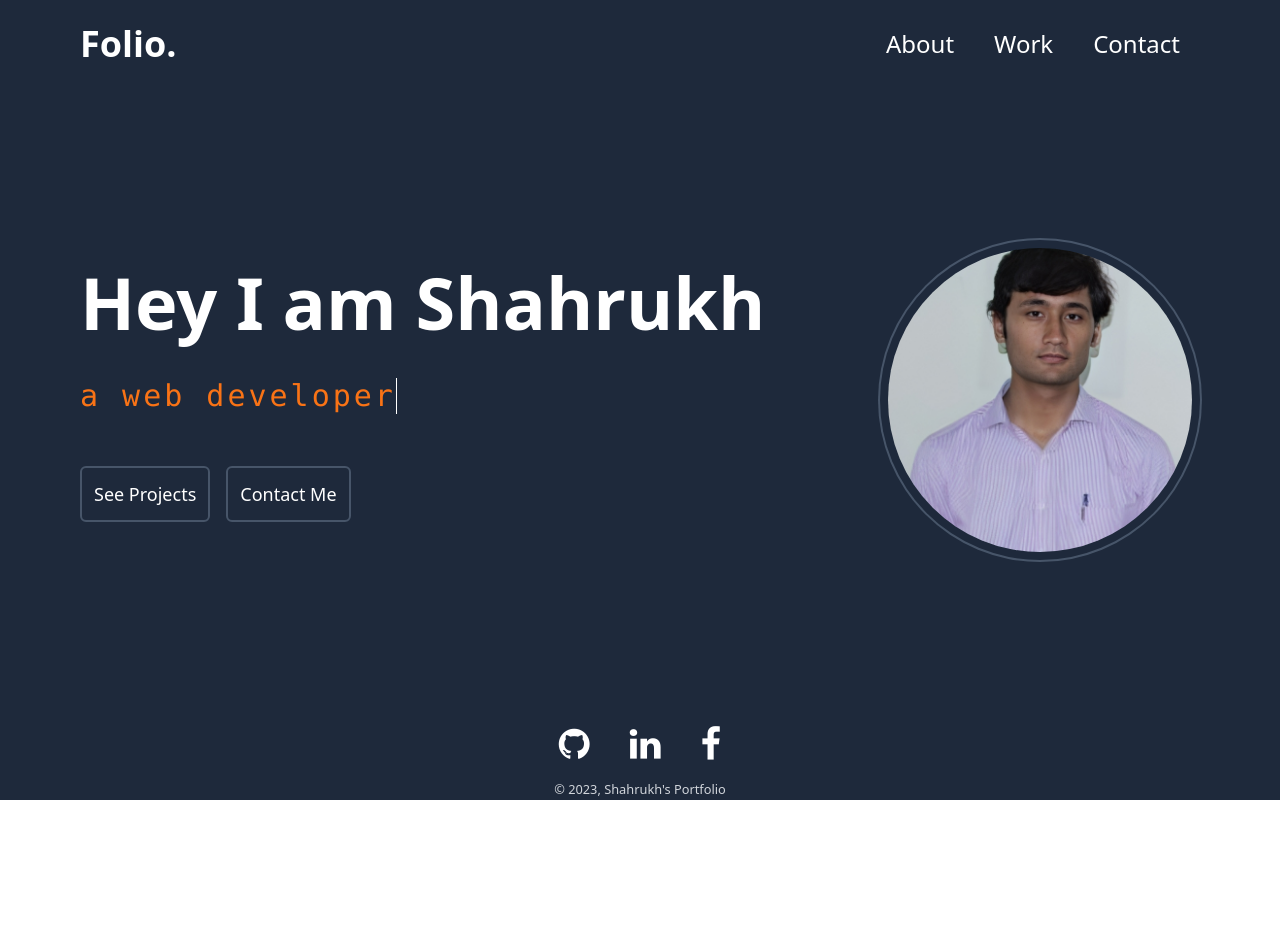
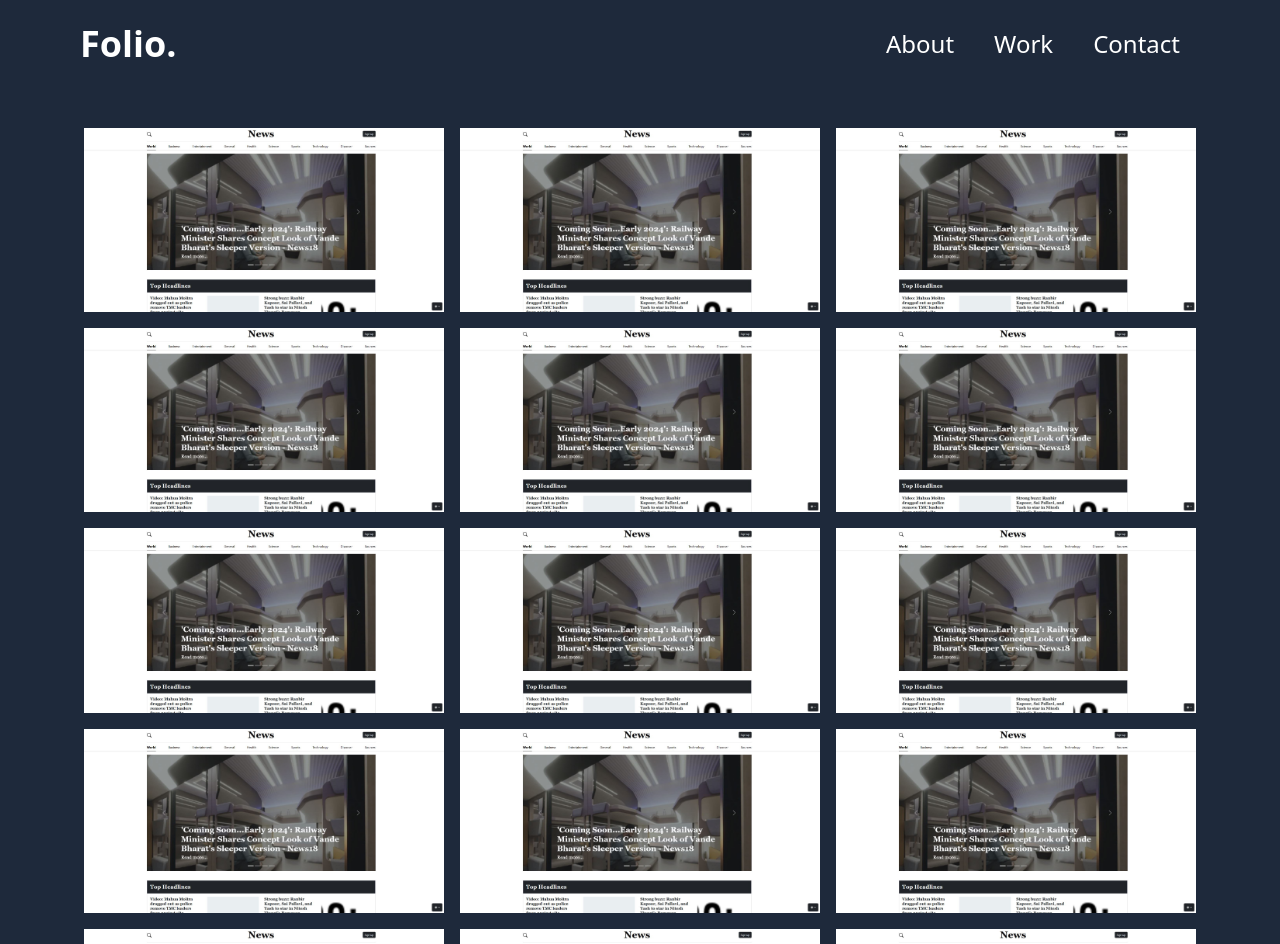
Before and after one commit to srky420/react-portfolio, a React (Create React App) app: page / in a window 1280 px wide. Shown: the top 944 px of the page. Before the commit the page ends 800 px from the top, so only its background shows below. Built offline with nearby package versions, Linux system fonts and the light colour scheme.

Commit message:
Add projects component

```diff
--- a/src/App.js
+++ b/src/App.js
@@ -3,12 +3,13 @@
 import { Navbar } from './components/Navbar';
 import { About } from './components/About';
 import { Footer } from './components/Footer';
+import { Projects } from './components/Projects'
 
 function App() {
   return (
-    <div className="flex flex-col min-h-screen relative">
+    <div className="flex flex-col min-h-screen relative bg-slate-800">
       <Navbar />
-      <About />
+      <Projects />
       <Footer />
     </div>
   );
--- a/src/components/About.js
+++ b/src/components/About.js
@@ -17,7 +17,7 @@
     }
 
     return (
-        <div className="h-screen w-full bg-slate-800 text-white">
+        <div className="w-full text-white">
             <div className="container mx-auto sm:px-5 lg:px-20 2xl:px-40 flex items-center justify-center md:justify-between h-full">
                 <div className="flex flex-col items-center text-center md:items-start gap-y-5 lg:gap-y-10">
                     <h1 className="text-3xl min-[420px]:text-4xl min-[540px]:text-5xl lg:text-6xl xl:text-7xl font-bold lg:text-start">Hey I am Shahrukh</h1>
--- a/src/components/Footer.js
+++ b/src/components/Footer.js
@@ -3,7 +3,7 @@
 // Define component
 export const Footer = () => {
     return (
-        <div className="w-full absolute bottom-0">
+        <div className="mt-auto">
             <div className="container mx-auto px-5 lg:px-20 2xl:px-40">
                 <ul className="flex justify-center gap-x-10 mb-3">
                     <li><a href="#" className="text-white text-2xl sm:text-3xl lg:text-4xl hover:text-slate-300"><i className="fa fa-github"></i></a></li>
--- a/src/components/Navbar.js
+++ b/src/components/Navbar.js
@@ -16,7 +16,7 @@
     }
 
     return (
-        <div className="absolute w-full text-white bg-slate-900 sm:bg-transparent">
+        <div className="text-white bg-slate-900 sm:bg-slate-800 h-fit mb-auto">
             <div className="container mx-auto sm:px-5 lg:px-20 2xl:px-40">
                 <div className="flex flex-col justify-between sm:flex-row sm:items-center">
                     <div className="text-2xl p-3 sm:p-0 sm:text-3xl md:text-4xl font-bold">
--- /dev/null
+++ b/src/components/Projects.js
@@ -0,0 +1,56 @@
+import React from "react";
+
+// Define component
+export const Projects = () => {
+    return (
+        <div className="my-10 bg-slate-800 text-white">
+            <div className="container flex flex-wrap justify-center gap-4 mx-auto sm:px-5 h-full lg:px-20 2xl:px-40 overflow-y-auto">
+                <a>
+                    <img src={require("../img/news-project.JPG")} width={360} />
+                </a>
+                <a>
+                    <img src={require("../img/news-project.JPG")} width={360} />
+                </a>
+                <a>
+                    <img src={require("../img/news-project.JPG")} width={360} />
+                </a>
+                <a>
+                    <img src={require("../img/news-project.JPG")} width={360} />
+                </a>
+                <a>
+                    <img src={require("../img/news-project.JPG")} width={360} />
+                </a>
+                <a>
+                    <img src={require("../img/news-project.JPG")} width={360} />
+                </a>
+                <a>
+                    <img src={require("../img/news-project.JPG")} width={360} />
+                </a>
+                <a>
+                    <img src={require("../img/news-project.JPG")} width={360} />
+                </a>
+                <a>
+                    <img src={require("../img/news-project.JPG")} width={360} />
+                </a>
+                <a>
+                    <img src={require("../img/news-project.JPG")} width={360} />
+                </a>
+                <a>
+                    <img src={require("../img/news-project.JPG")} width={360} />
+                </a>
+                <a>
+                    <img src={require("../img/news-project.JPG")} width={360} />
+                </a>
+                <a>
+                    <img src={require("../img/news-project.JPG")} width={360} />
+                </a>
+                <a>
+                    <img src={require("../img/news-project.JPG")} width={360} />
+                </a>
+                <a>
+                    <img src={require("../img/news-project.JPG")} width={360} />
+                </a>
+            </div>
+        </div>
+    );
+}
```
Also changed, not shown: src/img/news-project.JPG (added).
